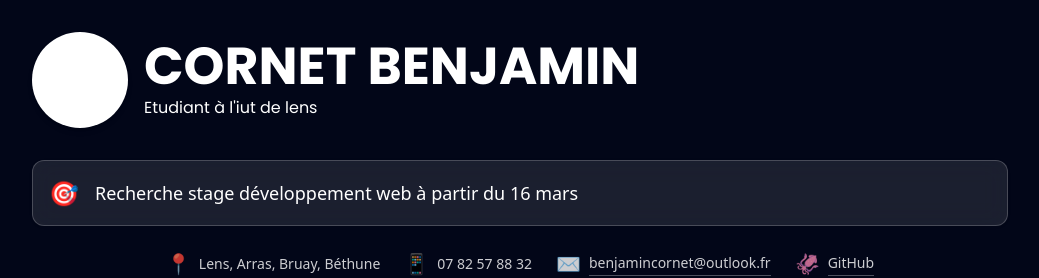
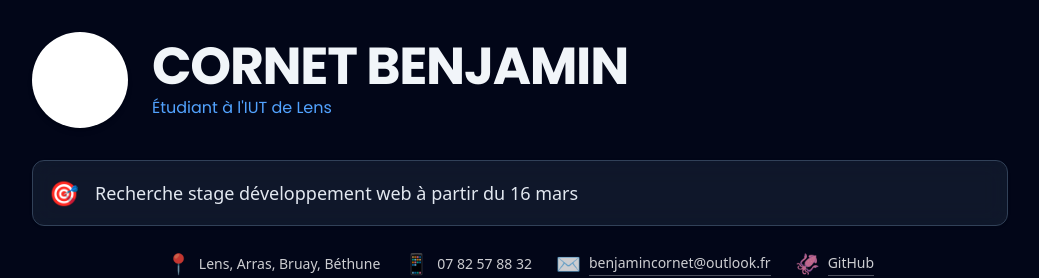
Before and after one commit to BenjaminC62/cv-cornet-benjamin, a Next.js app: page / in a window 1280 px wide. Shown: the top 278 px of the page, without its empty margins (120-1159 px from the left). Built offline with nearby package versions, Linux system fonts and the light colour scheme.

Commit message:
#7 - changement de couleurs  pour une meilleur visibilité

```diff
--- a/app/(cv)/Navbar/Navbar.tsx
+++ b/app/(cv)/Navbar/Navbar.tsx
@@ -1,4 +1,4 @@
-import React from 'react'
+import React from 'react';
 import Avatar from './components/Avatar';
 import { poppins } from '@/components/ui/font';
 import ContactBar from './components/ContactBar';
@@ -6,20 +6,33 @@ import ContactBar from './components/ContactBar';
 const Navbar: React.FC = () => {
     return (
         <nav className='flex flex-col'>
-            <div className='flex items-center gap-4'>
+            <div className='flex items-center gap-6'>
                 <Avatar />
-                <div className='flex flex-col text-white'>
-                    <span className={`${poppins.className} antialiased text-[52px] uppercase font-bold leading-none`}>Cornet Benjamin</span>
-                    <span className={`${poppins.className} antialiased text-[16px] mt-1`}>Etudiant à l'iut de lens</span>
+                <div className='flex flex-col'>
+                    <span className={`${poppins.className} antialiased text-slate-100 text-[42px] sm:text-[52px] uppercase font-bold leading-none tracking-tight`}>
+                        Cornet Benjamin
+                    </span>
+                    <span className={`${poppins.className} antialiased text-blue-400 text-[16px] mt-1 font-medium`}>
+                        Étudiant à l'IUT de Lens
+                    </span>
                 </div>
             </div>
-            <div className="mt-8 bg-white/10 backdrop-blur-md p-4 rounded-xl border border-white/20 flex items-center gap-4 shadow-sm">
+
+            <div className="
+                mt-8
+                bg-slate-800/50 backdrop-blur-md
+                p-4 rounded-xl
+                border border-slate-700
+                flex items-center gap-4
+                shadow-sm
+            ">
                 <span className="text-2xl">🎯</span>
 
-                <span className="text-white font-medium text-lg">
+                <span className="text-slate-200 font-medium text-lg">
                     Recherche stage développement web à partir du 16 mars
                 </span>
             </div>
+
             <ContactBar />
         </nav>
     )
```
